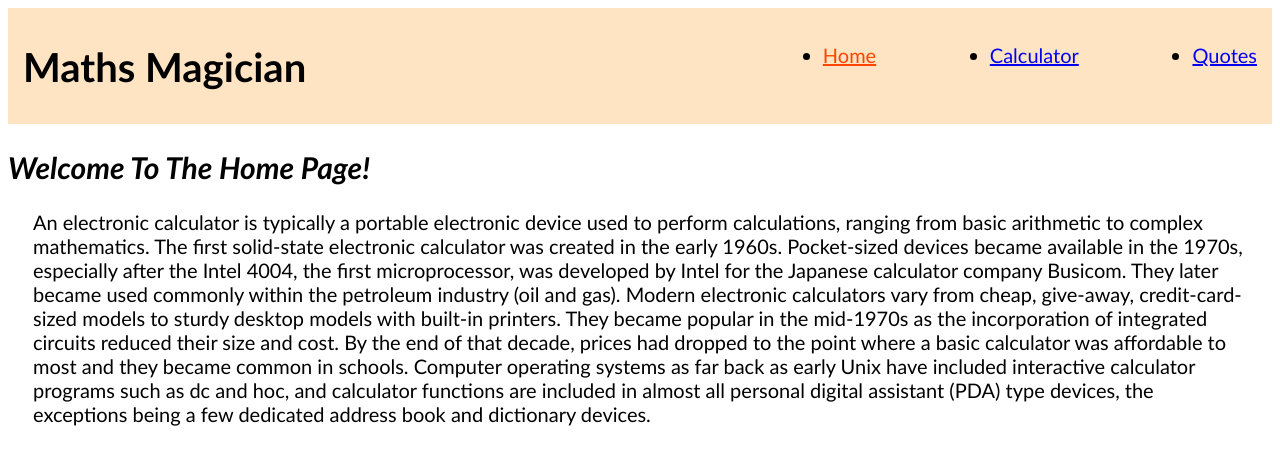
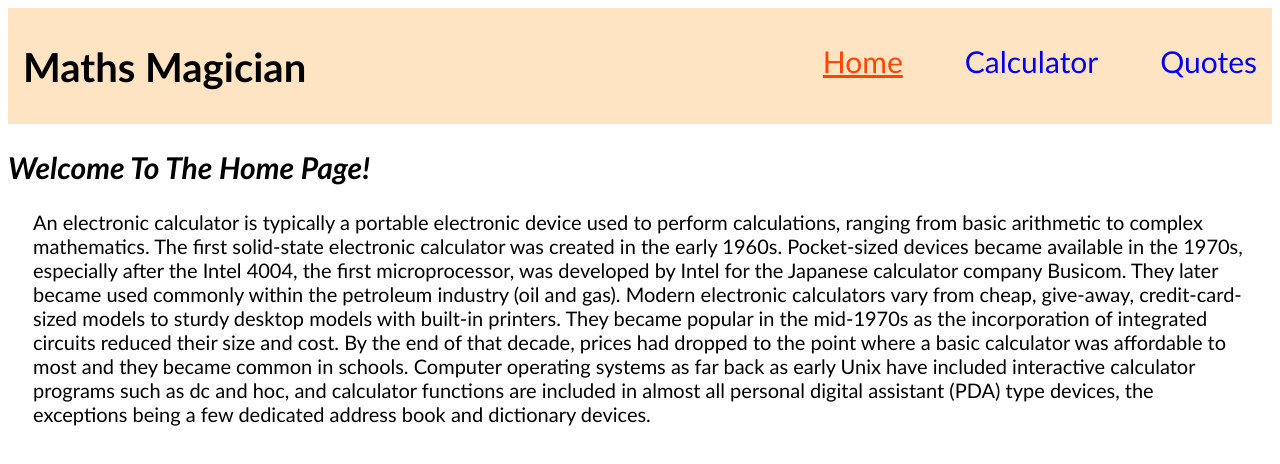
Before and after one commit to luqmanmusah/Math_magician, a React (Create React App) app: page / in a window 1280 px wide. Shown: the top 464 px of the page. Built offline with nearby package versions, Linux system fonts and the light colour scheme.

Commit message:
Remove decoration on links

```diff
--- a/src/App.css
+++ b/src/App.css
@@ -17,6 +17,15 @@ nav ul {
   font-size: 20px;
   padding-right: 15px;
   margin-top: 35px;
+}
+
+ul {
+  list-style: none;
+}
+
+li a {
+  text-decoration: none;
+  font-size: 30px
 }
 
 h1 {
```
